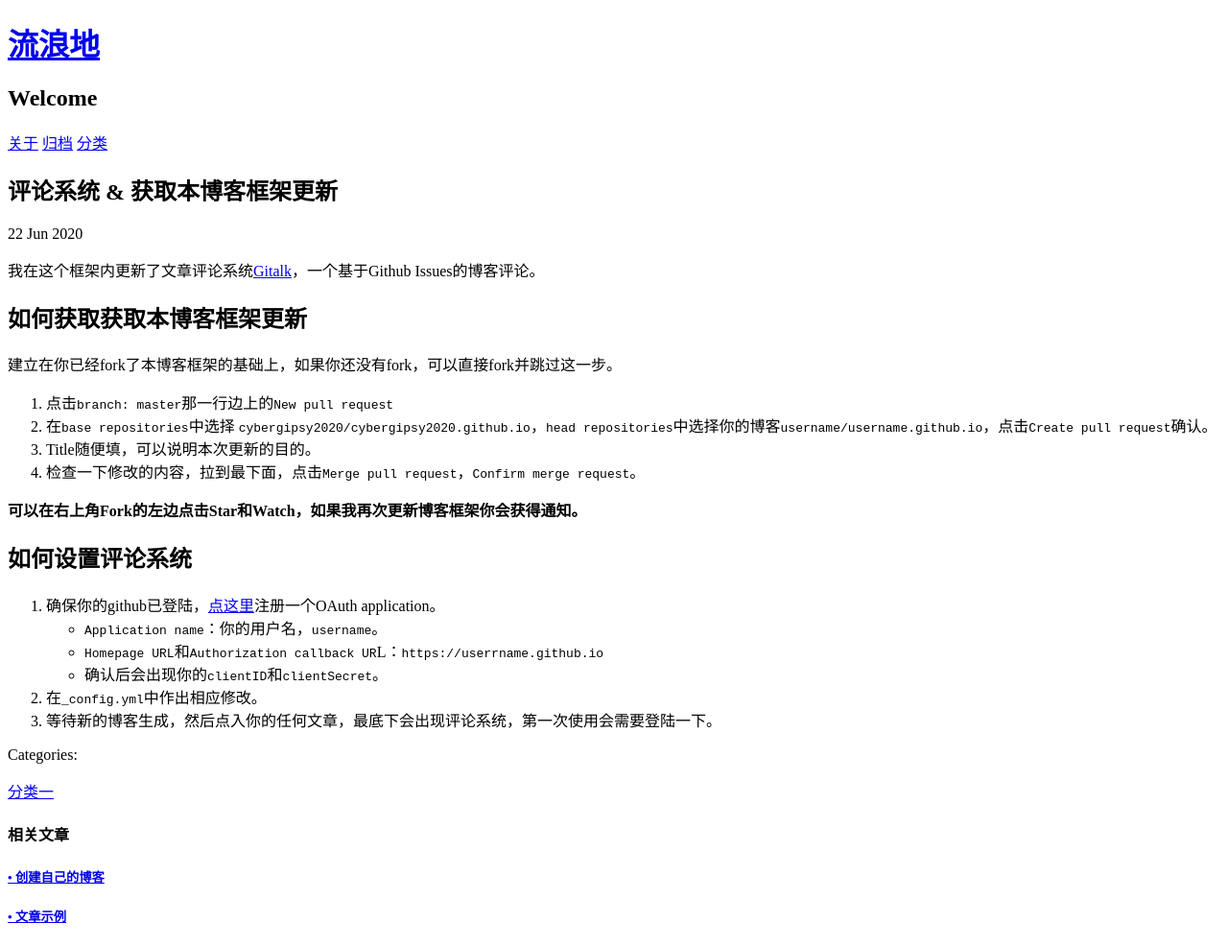
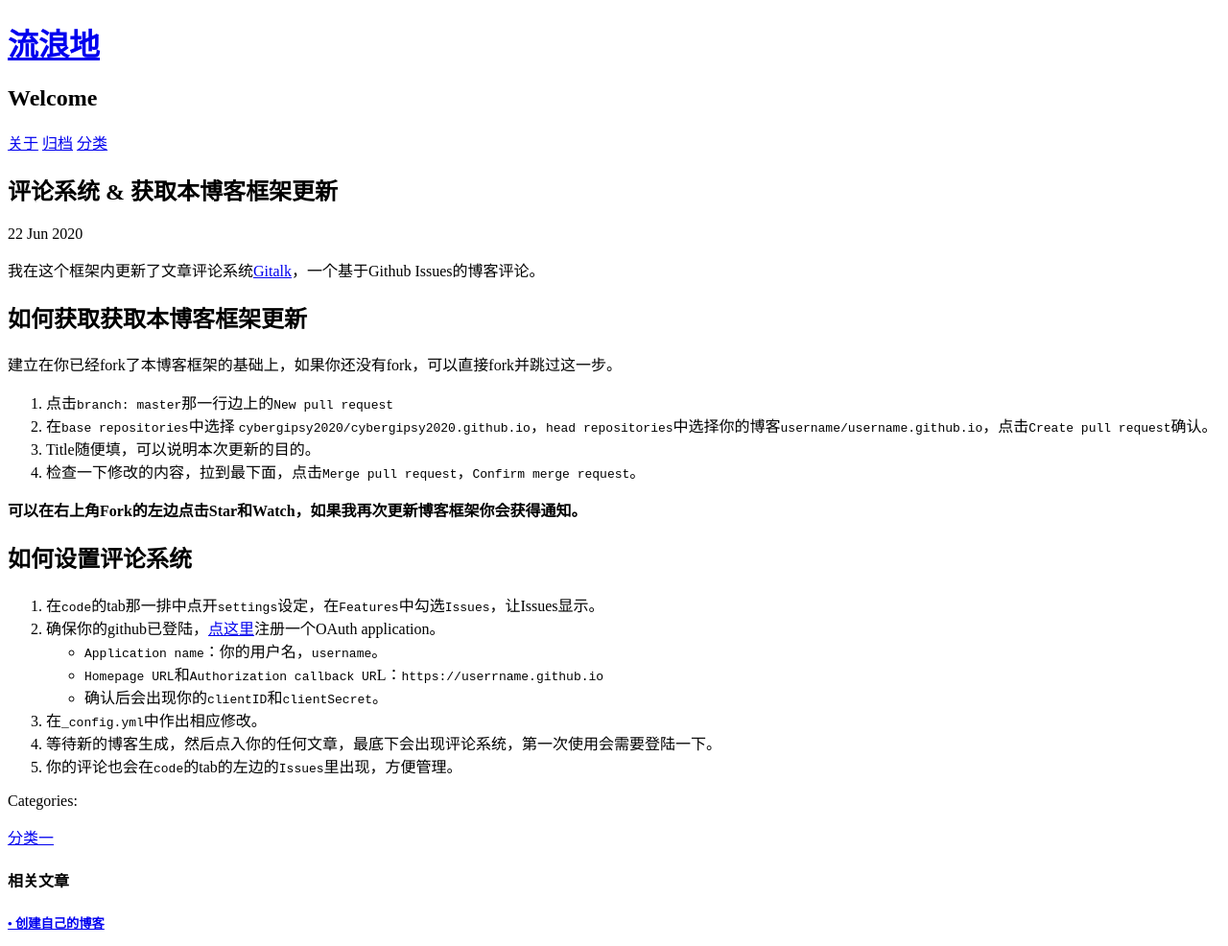
Before and after one commit to PandaSekh/Jekyll-YAMT, a Jekyll site: the page built from _posts/2020-06-22-如何设置评论系统和获取cybergipsy2020博客框架的更新.md, in a window 1280 px wide. Shown: the part 108-1094 px from the top of the page at 96% size. Built offline with Jekyll 4.4.1, drawn with Linux system fonts in a browser that asks for light colours; comment, search, counter and statistics services are not loaded; grey boxes are pictures that could not be loaded.

Commit message:
Update 2020-06-22-如何设置评论系统和获取cybergipsy2020博客框架的更新.md

```diff
--- a/_posts/2020-06-22-如何设置评论系统和获取cybergipsy2020博客框架的更新.md
+++ b/_posts/2020-06-22-如何设置评论系统和获取cybergipsy2020博客框架的更新.md
@@ -21,9 +21,12 @@ customexcerpt: "如何设置评论系统&获取cybergipsy2020博客框架的更
 **可以在右上角Fork的左边点击Star和Watch，如果我再次更新博客框架你会获得通知。**
 
 # 如何设置评论系统
-1. 确保你的github已登陆，[点这里](https://github.com/settings/applications/new)注册一个OAuth application。
+
+1. 在`code`的tab那一排中点开`settings`设定，在`Features`中勾选`Issues`，让Issues显示。
+2. 确保你的github已登陆，[点这里](https://github.com/settings/applications/new)注册一个OAuth application。
  - `Application name`：你的用户名，`username`。
  - `Homepage URL`和`Authorization callback UR`L：`https://userrname.github.io`
  - 确认后会出现你的`clientID`和`clientSecret`。
-2. 在`_config.yml`中作出相应修改。
-3. 等待新的博客生成，然后点入你的任何文章，最底下会出现评论系统，第一次使用会需要登陆一下。
+3. 在`_config.yml`中作出相应修改。
+4. 等待新的博客生成，然后点入你的任何文章，最底下会出现评论系统，第一次使用会需要登陆一下。
+5. 你的评论也会在`code`的tab的左边的`Issues`里出现，方便管理。
```
